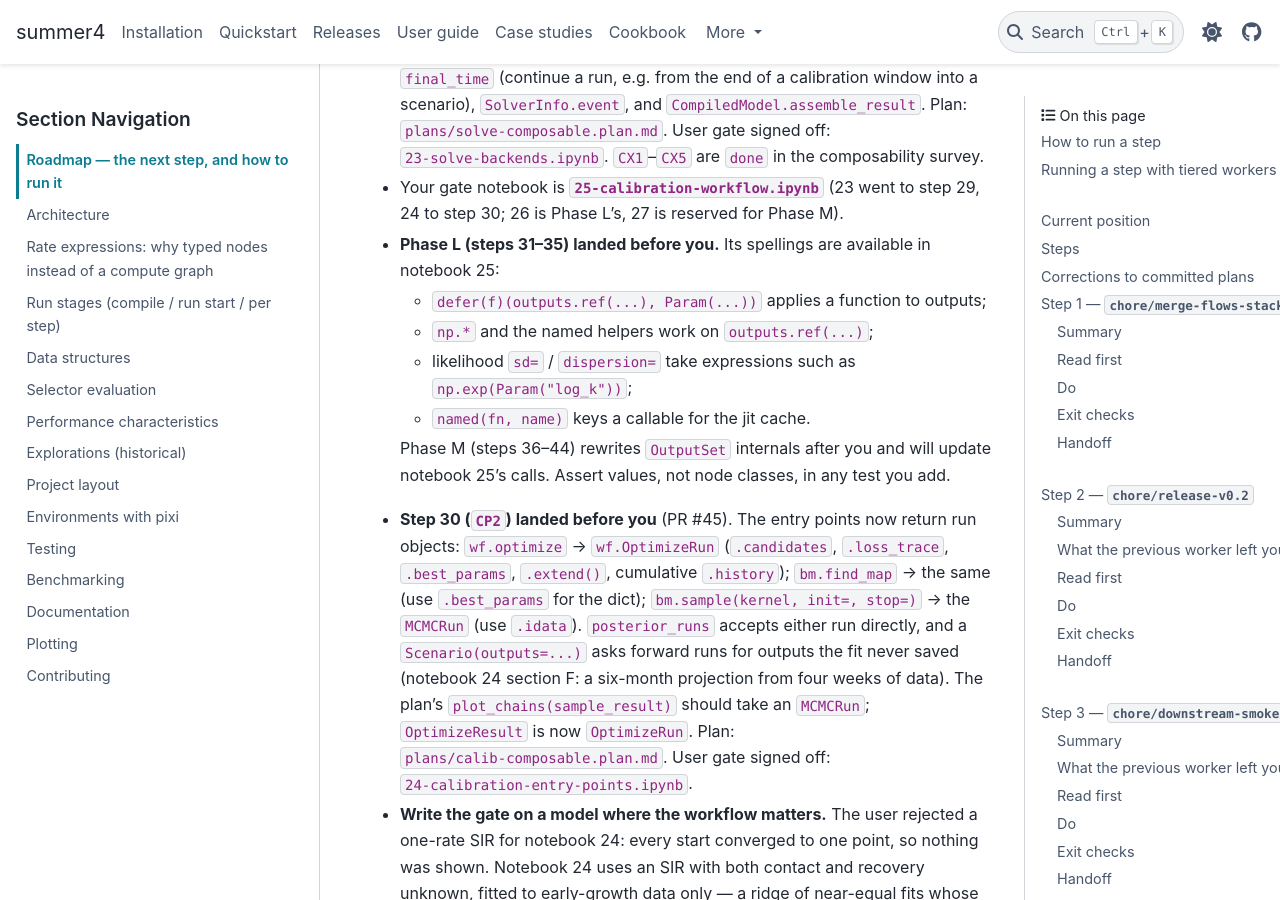
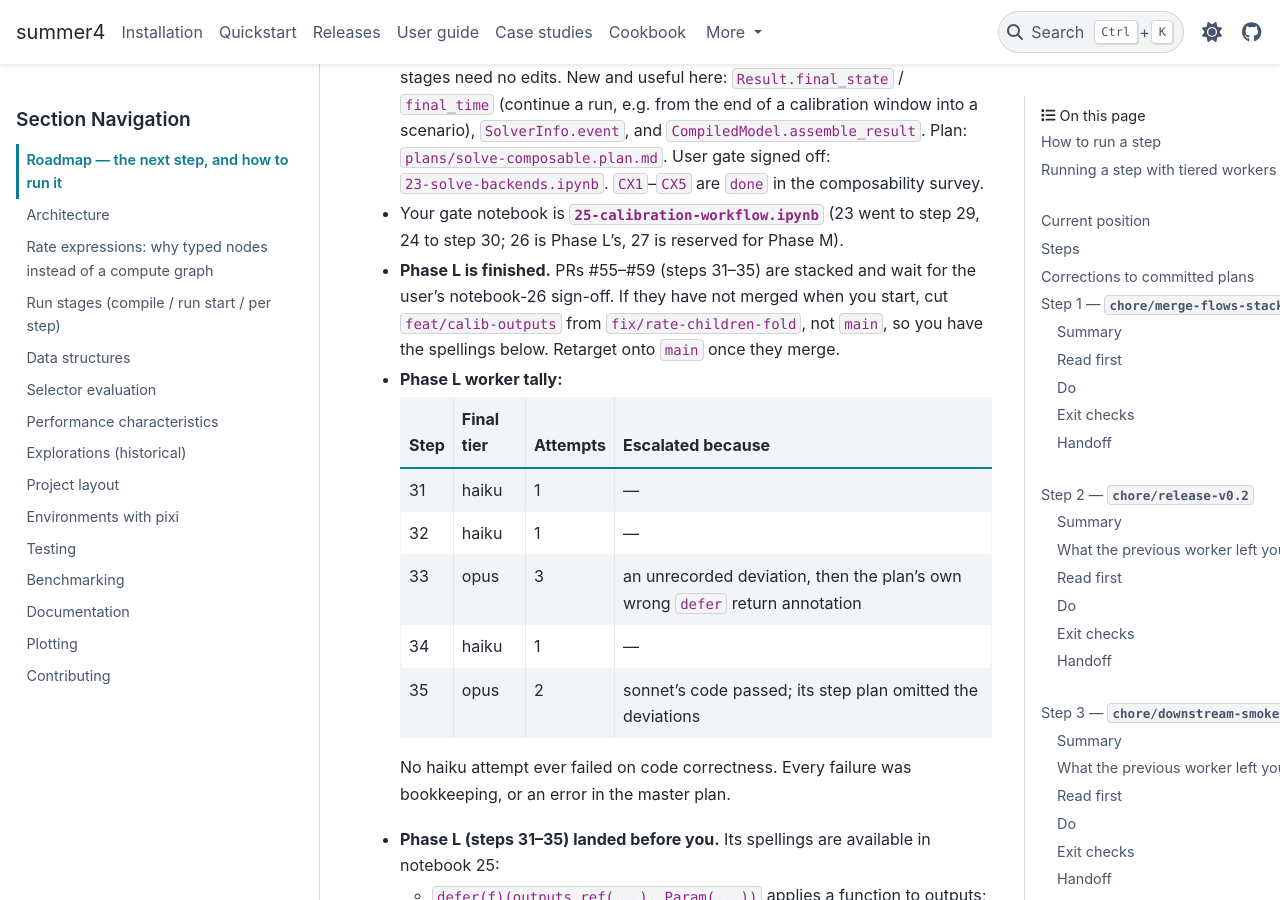
Before and after one commit to monash-emu/summer4, a Sphinx documentation site: the page built from docs/dev/roadmap.md, in a window 1280 px wide and 900 px high, scrolled down 61005 px. Built offline with Sphinx 7.4.7 and the PyData theme 0.15.4, drawn with Linux system fonts in a browser that asks for light colours; some of the changed text lies outside the part shown.

Commit message:
Hand off after step 35: rate-children-fold. Phase L finished.

```diff
--- a/docs/dev/roadmap.md
+++ b/docs/dev/roadmap.md
@@ -200,11 +200,11 @@
 <!-- roadmap:current -->
 | Field | Value |
 | --- | --- |
-| Step | 35 |
+| Step | 28 |
 | Status | next |
-| Branch | `fix/rate-children-fold` |
-| Cut from | `feat/named-callables` (stacked; see step 32) |
-| Last landed | `feat/named-callables` (PR #58, stacked on #57, #56, #55; all awaiting the user gate) |
+| Branch | `feat/calib-outputs` |
+| Cut from | `main` once PRs #55–#59 have merged; until then `fix/rate-children-fold` |
+| Last landed | `fix/rate-children-fold` (PR #59; Phase L PRs #55–#59 are stacked and awaiting the user gate) |
 <!-- /roadmap:current -->
 
 ## Steps
@@ -2028,6 +2028,22 @@
   survey.
 - Your gate notebook is **`25-calibration-workflow.ipynb`** (23 went to step
   29, 24 to step 30; 26 is Phase L's, 27 is reserved for Phase M).
+- **Phase L is finished.** PRs #55–#59 (steps 31–35) are stacked and wait for
+  the user's notebook-26 sign-off. If they have not merged when you start, cut
+  `feat/calib-outputs` from `fix/rate-children-fold`, not `main`, so you have
+  the spellings below. Retarget onto `main` once they merge.
+- **Phase L worker tally:**
+
+  | Step | Final tier | Attempts | Escalated because |
+  |---|---|---|---|
+  | 31 | haiku | 1 | — |
+  | 32 | haiku | 1 | — |
+  | 33 | opus | 3 | an unrecorded deviation, then the plan's own wrong `defer` return annotation |
+  | 34 | haiku | 1 | — |
+  | 35 | opus | 2 | sonnet's code passed; its step plan omitted the deviations |
+
+  No haiku attempt ever failed on code correctness. Every failure was
+  bookkeeping, or an error in the master plan.
 - **Phase L (steps 31–35) landed before you.** Its spellings are available in
   notebook 25:
   - `defer(f)(outputs.ref(...), Param(...))` applies a function to outputs;
@@ -2546,6 +2562,9 @@
 
 ## Step 35 — `fix/rate-children-fold`
 
+**Landed:** fix/rate-children-fold, PR #59, 2026-10-15.
+**Worker:** Cursor claude-opus-5-5-high (opus); checker opus (fresh context); attempts 2 (sonnet → opus; sonnet's code passed, its step plan omitted the deviations); receipts 20261015-080724 and its resumes, plus the opus fix-up.
+
 ### Summary
 
 One `rate_children(expr)` replaces the duplicated child walks, so a custom node
```
Also changed, not shown: other parts of docs/dev/roadmap.md (+2 -2 lines).
